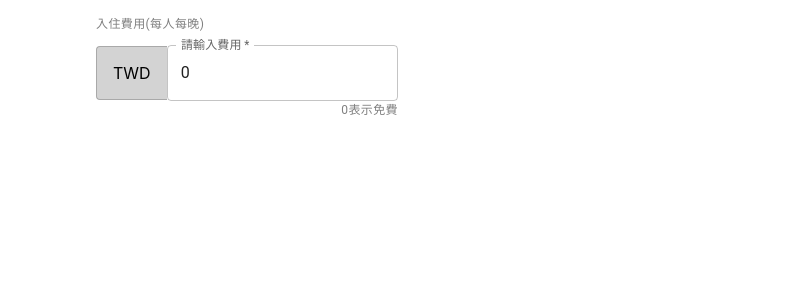
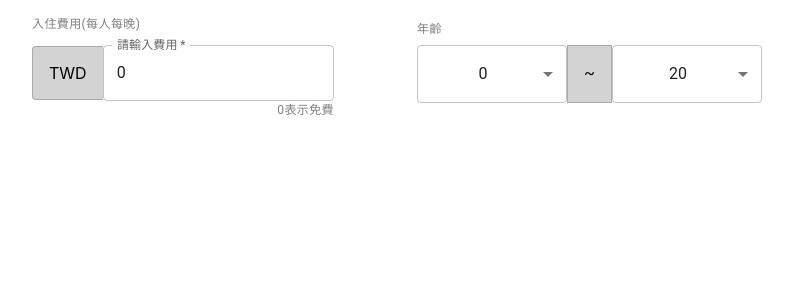
Before and after one commit to howard8998/AgeGroupPriceList, a React (Create React App) app: page / in a window 1280 px wide. Shown: the top 300 px of the page, without its empty margins (7-800 px from the left). Built offline with nearby package versions, Linux system fonts and the light colour scheme.

Commit message:
實做選單功能

```diff
--- a/src/component/ageGroupSelect.js
+++ b/src/component/ageGroupSelect.js
@@ -0,0 +1,82 @@
+import React, { useState } from "react";
+import { Container, Typography, Select, MenuItem, Grid } from "@mui/material";
+
+const ageGroup = [
+  0, 1, 2, 3, 4, 5, 6, 7, 8, 9, 10, 11, 12, 13, 14, 15, 16, 17, 18, 19, 20,
+];
+
+const AgeGroupSelect = () => {
+  const [minAge, setMinAge] = useState(0);
+  const [maxAge, setMaxAge] = useState(20);
+
+  const handleMinAgeChange = (e) => {
+    setMinAge(e.target.value);
+  };
+  const handleMaxAgeChange = (e) => {
+    setMaxAge(e.target.value);
+  };
+
+  return (
+    <Container
+      style={{
+        margin: "20px",
+        display: "flex",
+        flexDirection: "column",
+        alignItems: "flex-start",
+        maxWidth: "400px",
+      }}
+    >
+      <Typography
+        variant="caption"
+        style={{
+          color: "GrayText",
+          textAlign: "left",
+          marginBottom: "5px",
+        }}
+      >
+        年齡
+      </Typography>
+      <Grid container>
+        <Select
+          value={minAge}
+          label="Age"
+          onChange={handleMinAgeChange}
+          style={{ minWidth: "150px" }}
+        >
+          {ageGroup.map((age) => (
+            <MenuItem key={age} value={age} disabled={age>maxAge}>
+              {age}
+            </MenuItem>
+          ))}
+        </Select>
+        <Typography
+          style={{
+            textAlign: "center",
+            maxWidth: "50px",
+            border: "1px solid",
+            borderColor: "darkgray",
+            backgroundColor: "lightgray",
+            padding:"16px",
+
+          }}
+        >
+          ~
+        </Typography>
+        <Select
+          value={maxAge}
+          label="Age"
+          onChange={handleMaxAgeChange}
+          style={{ minWidth: "150px" }}
+        >
+          {ageGroup.map((age) => (
+            <MenuItem key={age} value={age} disabled={age<minAge}>
+              {age}
+            </MenuItem>
+          ))}
+        </Select>
+      </Grid>
+    </Container>
+  );
+};
+
+export default AgeGroupSelect;
--- a/src/view/ageGroupPriceList.js
+++ b/src/view/ageGroupPriceList.js
@@ -1,10 +1,12 @@
-import { Container } from "@mui/material";
+import { Grid } from "@mui/material";
 import PriceInput from "../component/PriceInput";
+import AgeGroupSelect from "../component/AgeGroupSelect"
 const ageGroupPriceList = () => {
   return (
-    <Container>
+    <Grid container minWidth={1000}>
       <PriceInput />
-    </Container>
+      <AgeGroupSelect/>
+    </Grid>
   );
 };
 export default ageGroupPriceList;
```
Also changed, not shown: src/App.js (+3 -4 lines).
